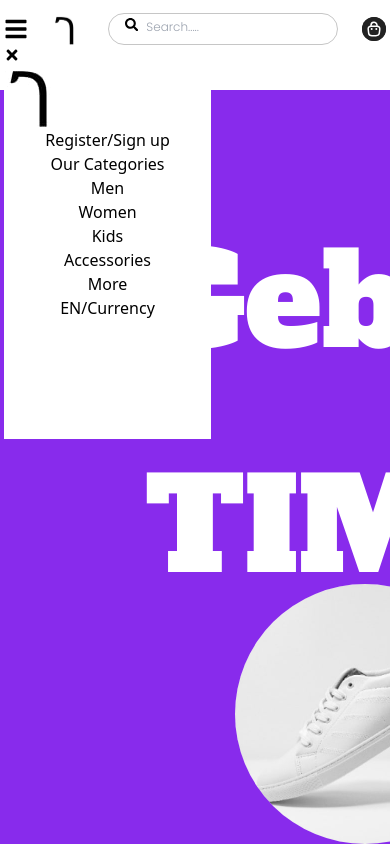
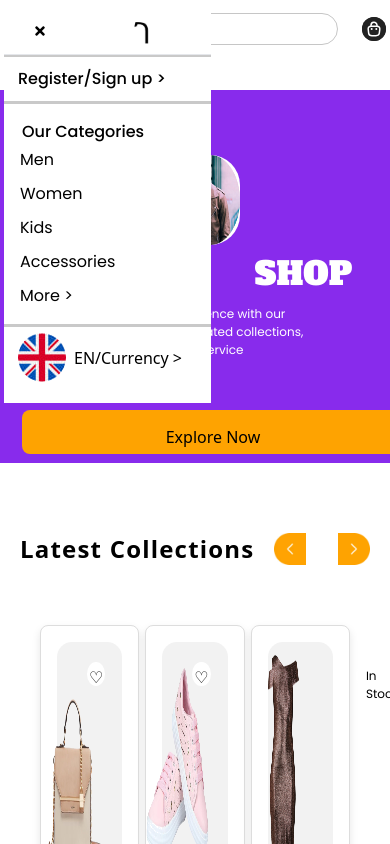
Before and after one commit to Enyewashebr/InterTechhub-internship-projects, a React (Vite) app in the folder Stage-2/Gebeya-Market-App/: page / in a window 390 px wide. Shown: the top 844 px of the page. Built offline with nearby package versions, Linux system fonts and the light colour scheme.

Commit message:
make navbar and homepage responsive

```diff
--- a/Stage-2/Gebeya-Market-App/src/Pages/Home/Home.jsx
+++ b/Stage-2/Gebeya-Market-App/src/Pages/Home/Home.jsx
@@ -19,42 +19,46 @@ const Home = () => {
   return (
     <>
       <Navbar />
-      <div className="home-container w-full h-[769px] mt-[90px]  bg-[#882BEC] flex gap-10 justify-between p-[10px]  justify-center Z-0 overflow-x-hidden ">
-        <div className="left-div  block  justify-center items-center p-[15px] flex-1  ml-[60px] mt-[50px] ml-[90px]">
-          <h1 className=" w-[497px] h-[175px] top-[193px] left-[80px] font-alfa-slab text-[128px]  leading-[175.23px] text-white text-bold font-Anton-Regular mb-[30px] mt-[50px] ml-[30px]">
+      <div className="home-container w-full h-[769px] mt-[90px]  bg-[#882BEC] flex gap-10 justify-between p-[10px]  justify-center Z-0 overflow-x-hidden sm:w-full sm:h-[373px] sm:top-[0px] sm:relative  sm:gap-0">
+        <div className="left-div  block  justify-center items-center p-[15px] flex-1  ml-[60px] mt-[50px] ml-[90px] sm:align-left sm:ml-[0px] sm:h-[68px] ">
+          <h1 className=" w-[497px] h-[175px] top-[193px] left-[80px] font-alfa-slab text-[128px]  leading-[175.23px] text-white text-bold font-Anton-Regular mb-[30px] mt-[50px] ml-[30px] sm:hidden">
             Gebeya
           </h1>
-          <h1 className=" w-[125px] h-[44px] top-[150px] left-[24px] font-alfa-slab text-[128px]  leading-[175.23px] text-white text-bold font-400 mb-[30px] mt-[50px] ml-[30px] lg:hidden">
+          <h1 className=" w-[125px]  top-[0px] left-[0px] font-alfa-slab text-[32px]   text-white text-bold font-400  lg:hidden  ">
             TIMBU
           </h1>
           <img
             src={home_img2}
             alt=""
-            className="w-[260px] h-[260px] top-[448px] left-[188px] rounded-full  ml-[120px] mt-[100px] right-0"
+            className="w-[260px] h-[260px] top-[448px] left-[188px] rounded-full  ml-[120px] mt-[100px] right-0 sm:hidden"
           />
         </div>
-        <div className="middle-div  block justify-center   mt-[50px] items-center p-[15px]">
+        <div className="middle-div  block justify-center   mt-[50px] items-center p-[15px] sm:h-[103px] sm:ml-[0px]">
           <img
             src={home_img1}
             alt=""
-            className=" h-[300px] justify-center  rounded-full  mt-[10px] "
+            className=" h-[300px] justify-center  rounded-full  mt-[0px] sm:w-full sm:h-[90px] sm:top-[0px]px] sm:rounded-full sm:mt-[-10px]"
           />
-          <button className="w-[366px] h-[66px] relative top-[40 px] pt-[10px] gap-[10px] rounded-[8px] rounded-[8px]  bg-[#FEA301] top-[170px] font-poppins font-500 text-24 ">
+          <p className=" w-[435px] h-[128px]   font-Poppins text-[20px] text-white font-normal leading-[32px] pt-[10px] pl-[30px] pr-[30px] mb-[40px] lg:hidden sm:w-[330px] sm:h-[84px] SM:left-[300px]0px]0px]   sm:ml-[-170px] sm:mt-[50px] sm:font-400 sm:align-center sm:text-[12px] sm:mr-[100px] sm:absolute sm:leading-[18px] sm:justify-center sm:items-center">
+            Discover a world of convenience with our user-friendly platform,
+            curaated collections, and exceptional customer service
+          </p>
+          <button className="w-[366px] h-[66px] relative top-[40 px] pt-[10px] gap-[10px] rounded-[8px] rounded-[8px] font-poppins font-600 text-24  bg-[#FEA301] top-[170px] font-poppins font-500 text-24 sm:w-[382px] sm:absolute sm:top-[300px] sm:h-[44px] sm:text-[12px] sm:rounded-[8px] sm:text-[16px] sm:font-500 sm:leading-[24px] sm:ml-[-158px] sm:mt-[20px] sm:cursor-pointer">
             Explore Now
           </button>
         </div>
-        <div className="right-div  block   justify-center items-center mt-[50px] mr-[60px] pt-[70px]  relative">
-          <p className=" w-[435px] h-[128px]   font-Poppins text-[20px] text-white font-normal leading-[32px] pt-[10px] pl-[30px] pr-[30px] mb-[40px]">
+        <div className="right-div  block   justify-center items-center mt-[50px] mr-[60px] pt-[70px]  relative sm:h-[68px] sm:w-[98px] sm:top-[100px]">
+          <p className=" w-[435px] h-[128px]   font-Poppins text-[20px] text-white font-normal leading-[32px] pt-[10px] pl-[30px] pr-[30px] mb-[40px] sm:hidden">
             Discover a world of convenience with our user-friendly platform,
             curaated collections, and exceptional customer service
           </p>
-          <h1 className="w-[390px]  h-[175px] top-[366px] left-[1007px] font-alfa-slab text-[128px] text-white font-Anton-Regular leading-[175.23px]  mt-[30px] pl-[30px]">
+          <h1 className="w-[390px]  h-[175px] top-[366px] left-[1007px] font-alfa-slab text-[128px] text-white font-Anton-Regular leading-[175.23px]  mt-[30px] pl-[30px]  sm:w-[98px] sm:h-[44px]  sm:text-[32px]   text-white text-bold font-400 sm:top-[-93px] sm:pl-[0px] sm:absolute sm:left-[0px]">
             SHOP
           </h1>
           <img
             src={home_img3}
             alt=""
-            className="w-[223px] h-[223px] top-[572px] left-[1057px] rounded-full ml-[50px] m-[50px] "
+            className="w-[223px] h-[223px] top-[572px] left-[1057px] rounded-full ml-[50px] m-[50px] sm:hidden"
           />
         </div>
       </div>
--- a/Stage-2/Gebeya-Market-App/src/components/Navbar/Navbar.css
+++ b/Stage-2/Gebeya-Market-App/src/components/Navbar/Navbar.css
@@ -375,6 +375,9 @@ gap: 0px;
 opacity: 0px;
 cursor: pointer;
  }
+ .navbar-left .menu-icon:active{
+  display: none;
+ }
  .navbar2 .sidebar-menu{
   position: absolute;
   width: 207px;
@@ -439,25 +442,167 @@ border-radius: 100px;
 opacity: 0px;
 background-color: #222222;
 }
-}
+
 .navbar2 .sidebar-menu{
 width: 207px;
+position: absolute;
 height: 392px;
-top: 47px;
-gap: 0px;
+top: 11px;
+gap: 15px;
 opacity: 0px;
+display: flex;
+flex-direction: column;
 /* position: relative; */
 
 background-color: #FFFFFF;
 }
 .sidebar-menu .xlogo{
-  width: 88px;
+ width: 128px;
+ position: relative;
 height: 32px;
 top: 6px;
 left: 24px;
-gap: 0px;
+gap: 20px;
+display: flex;
+align-items: center;
 justify-content: space-between;
 opacity: 0px;
-display: flex;
 
 }
+.xlogo .close{
+  width: 24px;
+  height: 24px;
+  /* top: 3px; */
+  text-align: center;
+  align-items: center;
+  /* background-color: red; */
+}
+.close .close-icon{
+  align-items: center;
+  width: 14px;
+  position: relative;
+height: 14px;
+top: 5px;
+left: 5px;
+gap: 0px;
+cursor: pointer;
+opacity: 0px;
+font-size: 2px;
+/* border: 2px solid #222222 */
+}
+.sidebar-menu.open{
+  display: none;
+}
+.xlogo .lgo{
+   width: 24px;
+  height: 24px;
+}
+.nav-list{
+  gap: 0px;
+  position: relative;
+  display: flex;
+  flex-direction: column;
+  justify-content: space-between;
+}
+
+ .nav-list .rigister{
+  width: full;
+  position: absolute;
+/* height: 28px; */
+top: 0px;
+padding: 4px;
+gap: 12px;
+opacity: 0px;
+padding: 8px;
+cursor: pointer;
+/* margin-left:12px ; */
+border-bottom: 3px solid #C9C9C9;
+border-top: 3px solid #C9C9C9;
+ }
+ .rigister h3{
+  width: full;
+height: auto;
+gap: 0px;
+padding-left: 6px;
+opacity: 0px;
+font-family: Poppins;
+font-size: 16px;
+font-weight: 500;
+line-height: 28px;
+text-align: left;
+
+
+ }
+ .nav-list .our-category{
+  position: absolute;
+
+height: 198px;
+top: 51px;
+left: 0px;
+gap: 16px;
+
+ }
+ .our-category h3{
+
+height: 18px;
+margin-bottom: 10px;
+padding-left: 14px;
+gap: 10px;
+padding: 18px;
+opacity: 0px;
+font-family: Poppins;
+font-size: 16px;
+font-weight: 500;
+line-height: 18px;
+text-align: left;
+cursor: pointer;
+text-underline-position: from-font;
+text-decoration-skip-ink: none;
+
+ }
+ .our-category ul{
+  width: full;
+height: auto;
+position: relative;
+top: px;
+left: 0px;
+gap: 16px;
+opacity: 0px;
+display: flex;
+flex-direction: column;
+text-align: left;
+padding-left: 16px;
+ }
+ ul li{
+  /* position: absolute; */
+  width: full;
+height: 18px;
+gap: 0px;
+opacity: 0px;
+font-family: Poppins;
+font-size: 16px;
+font-weight: 400;
+line-height: 18px;
+text-align: left;
+text-underline-position: from-font;
+text-decoration-skip-ink: none;
+cursor: pointer;
+
+ }
+ .nav-list .nav-currency{
+  /* position: absolute; */
+  width: full;
+
+height: 44px;
+top: 270px;
+padding-top: 20px;
+margin-bottom: 0;
+left: 0px;
+padding-left: 14px;
+gap: 8px;
+opacity: 0px;
+align-items: center;
+border-top: 3px solid #C9C9C9;
+
+ }
+}
--- a/Stage-2/Gebeya-Market-App/src/components/Navbar/Navbar.jsx
+++ b/Stage-2/Gebeya-Market-App/src/components/Navbar/Navbar.jsx
@@ -32,7 +32,7 @@ const Navbar = () => {
   return (
     <>
       <div className="navbar ">
-        <div className="navbar2 lg:hidden md:hiddden">
+        <div className="navbar2 lg:hidden md:hiddden ">
           <div className="navbar-left">
             <FaBars className="menu-icon" onClick={toggleMenu} />
 
@@ -91,23 +91,41 @@ const Navbar = () => {
             </svg>
           </div>
           <div className={`sidebar-menu  ${menuOpen ? "open" : ""}`}>
-            <div className="Xlogo">
-              <FaTimes className="close-icon" onClick={toggleMenu} />
-              <img src={logo} alt="Logo " className="logo-img w-32px h-32px" />
+            <div className="xlogo flex ">
+              <div className="close ">
+                <FaTimes
+                  className="close-icon item-center align-center"
+                  onClick={toggleMenu}
+                />
               </div>
-
-            <ul>
-              <li>Register/Sign up</li>
-              <li>Our Categories</li>
+              <div className="lgo  ">
+                <img src={logo} alt="Logo " className="logo-img  " />
+              </div>
+            </div>
+            <div className="nav-list h-full gap-10 items-left flex flex-col ">
+              <div className="rigister w-full  ">
+                <h3 className="h-20">Register/Sign up &gt;</h3>
+              </div>
+              <div className="our-category absolute">
+                <h3>Our Categories</h3>
                 <ul>
                   <li>Men</li>
                   <li>Women</li>
                   <li>Kids</li>
                   <li>Accessories</li>
-                <li>More</li>
+                  <li>More &gt;</li>
                 </ul>
-              <li>EN/Currency</li>
-            </ul>
+              </div>
+              <hr className="w-full  absolute bg-red-500" height="3px" />
+              <div className="nav-currency relative flex flex-row">
+                <img
+                  src={flag}
+                  alt=""
+                  className="flag-img w-20px h-20px rounded-full align-left"
+                />
+                <h3 className='cursor-pointer'>EN/Currency &gt;</h3>
+              </div>
+            </div>
           </div>
         </div>
 
```
Lines whose indentation alone changed are shown as unchanged.
